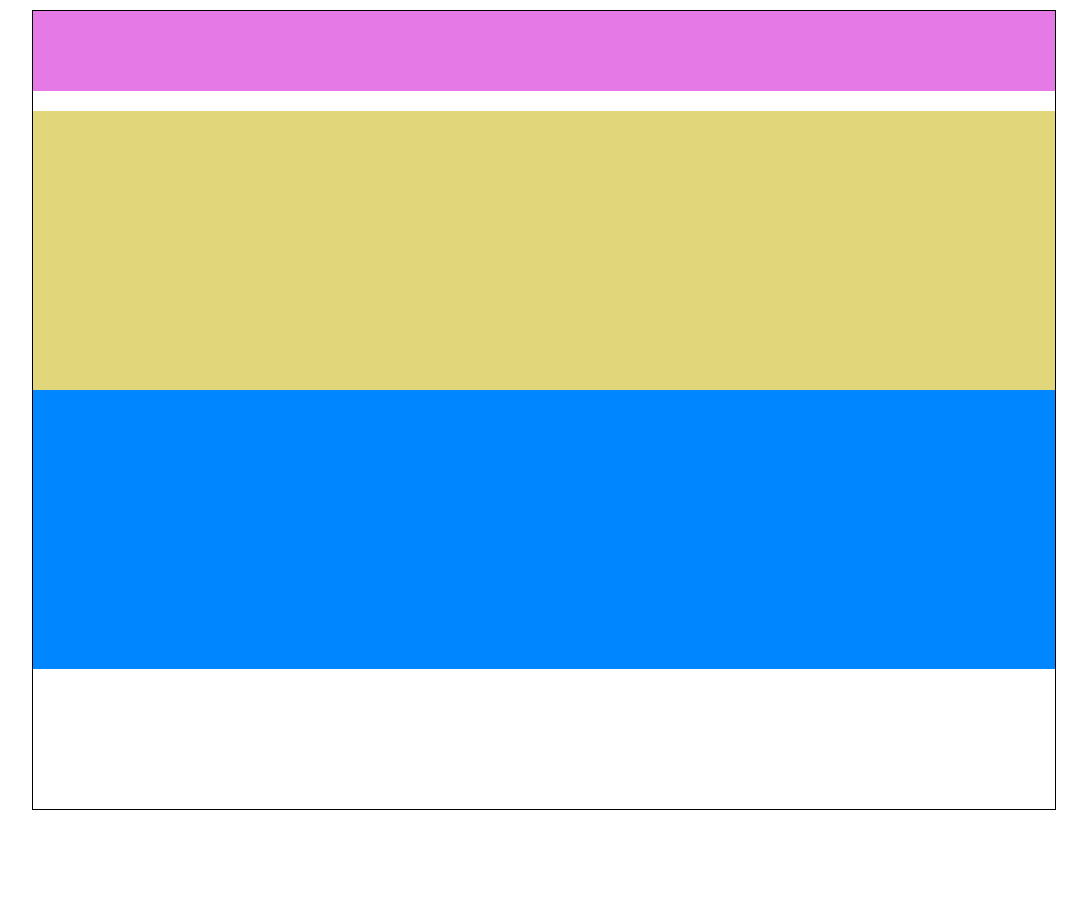
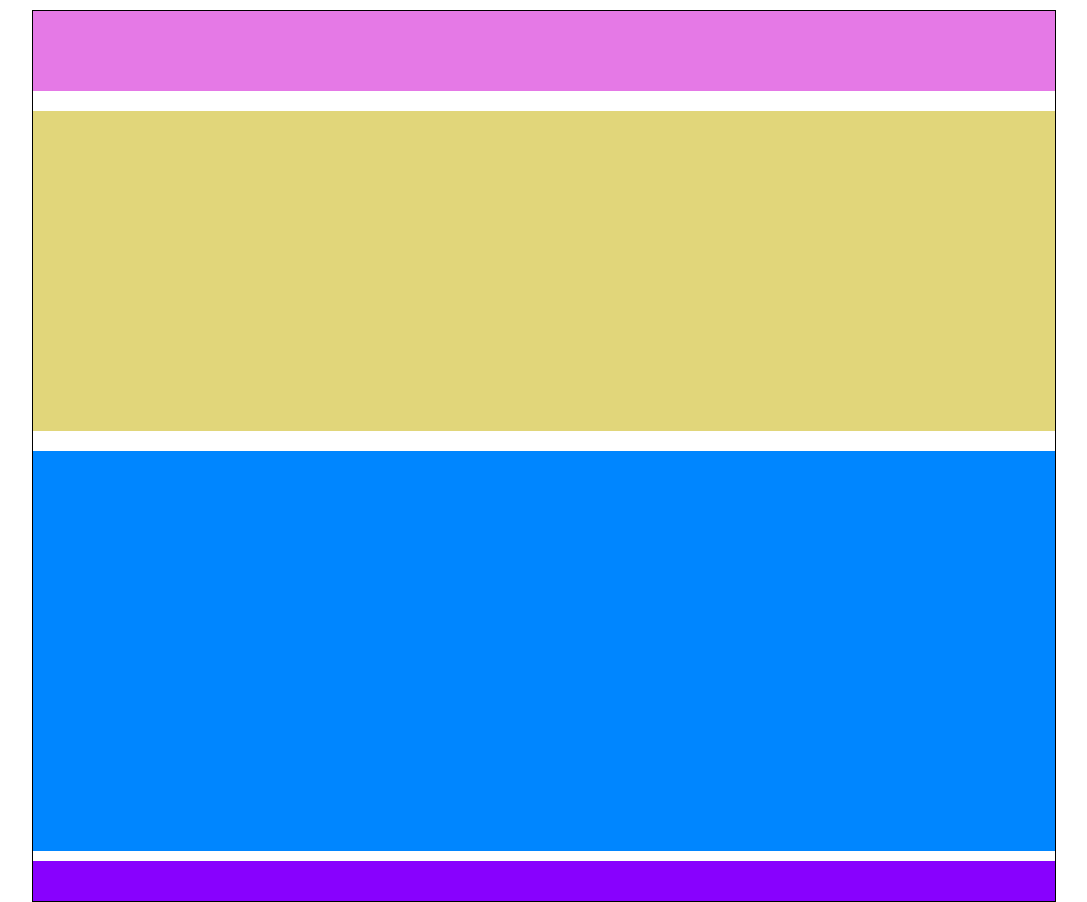
Before and after one commit to Paletta90/htmlcss-struttura-wp, a plain HTML site: page index.html in a window 1280 px wide. Shown: the whole page, without its empty margins (96-1183 px from the left). Before the commit the page ends 820 px from the top, so only its background shows below. Drawn offline with Linux system fonts and the light colour scheme.

Commit message:
Creo il footer

```diff
--- a/asset/css/style.css
+++ b/asset/css/style.css
@@ -6,29 +6,34 @@
 .m-y-20{
     margin-bottom: 20px;
 }
+.m-y-10{
+    margin-bottom: 10px;
+}
+body{
+    width: 100vw;
+    height: 100vh;
+}
 .container-body{
-    width: 80vw;
-    height: 100vh;
+    width: 80%;
+    margin: 10px auto;
     border: 1px solid black;
-    margin: 10px auto;
 }
 
 header{
-    height: 10%;
+    height: 10vh;
     background-color: #e579e6;
 }
-
-main{
-    height: 70%;
-    /* border: 2px solid red; */
+footer{
+    height: 5vh;
+    background-color: #8801fe;
 }
 
 .first-block{
-    height: 50%;
+    height: 40vh;
     background-color: #e1d67a;
 }
 
 .second-block{
-    height: 50%;
+    height: 50vh;
     background-color: #0086ff;
 }
--- a/index.html
+++ b/index.html
@@ -17,10 +17,10 @@
         </header>
 
         <!-- Main -->
-        <main>
+        <main class="m-y-10">
 
             <!-- Primo blocco -->
-            <section class="first-block">
+            <section class="first-block m-y-20">
 
             </section>
 
@@ -29,6 +29,8 @@
 
             </section>
         </main>
+
+        <footer></footer>
     </div>
 
 
```
